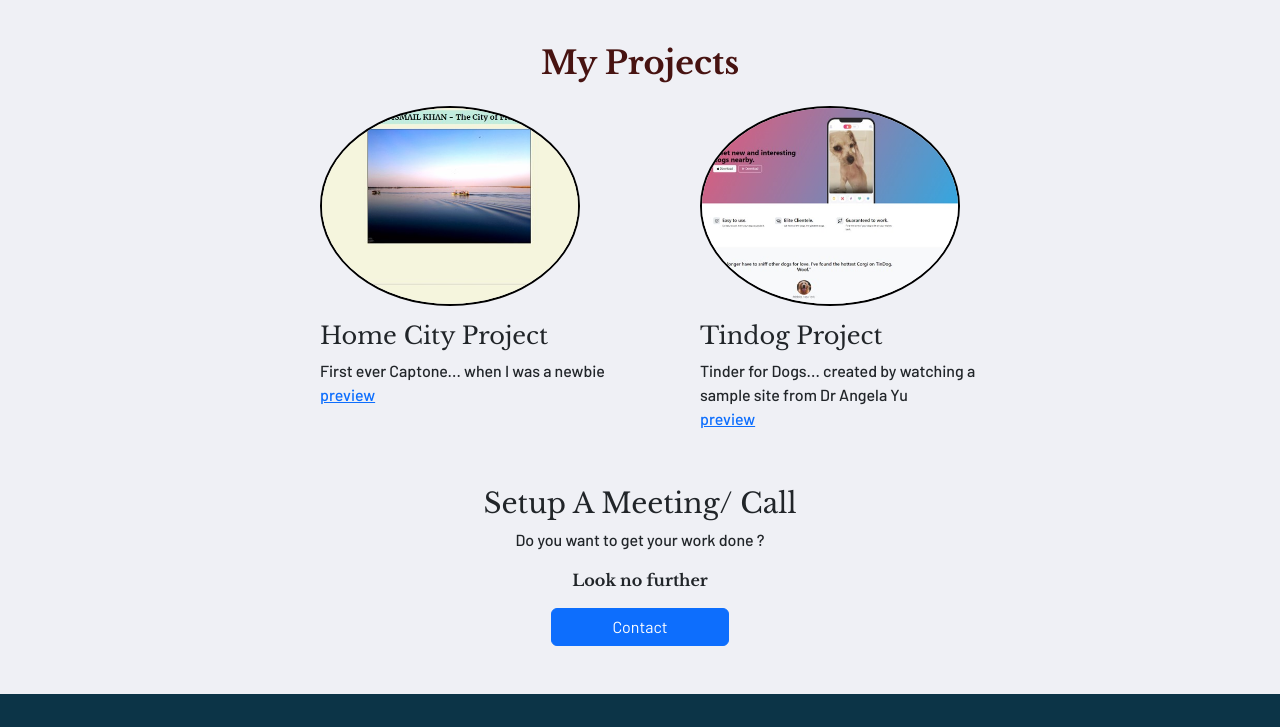
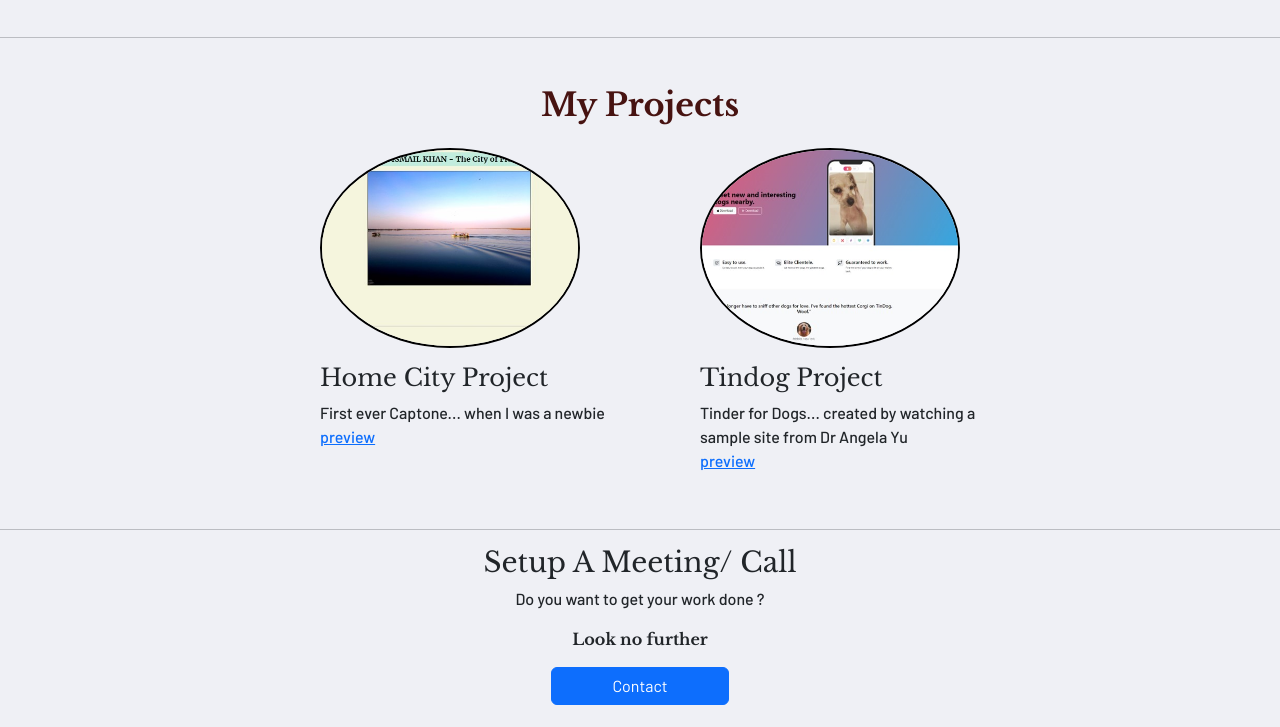
Before and after one commit to kaleido31/personal-website, a plain HTML site: page index.html in a window 1280 px wide. Shown: the part 1198-1925 px from the top of the page. Drawn offline with nearby package versions, Linux system fonts and the light colour scheme.

Commit message:
Update index.html

```diff
--- a/index.html
+++ b/index.html
@@ -44,7 +44,7 @@
         <p>I have created this as a capstone project for <br><a href="https://www.appbrewery.com/" style="color: black;">Dr. Angela Yu</a></p>
       </div>
     </section>
-<!-- LA -->
+<!-- LA --><hr />
     <section>
       <div class="container">
         <h2 class="serif text-center fw-normal mt-5">What I Love</h2>
@@ -73,7 +73,7 @@
         </div>
       </div>
     </section>
-<!-- My work -->
+<!-- My work --><hr />
     <section>
       <div class="container">
         <h2 class="serif text-center mt-5" style="color: #471311;"> My Projects</h2>
@@ -107,6 +107,7 @@
          </div>
        </div>
      </section> -->
+    <hr />
      <section>
       <div class="container">
         <div class="row">
```
